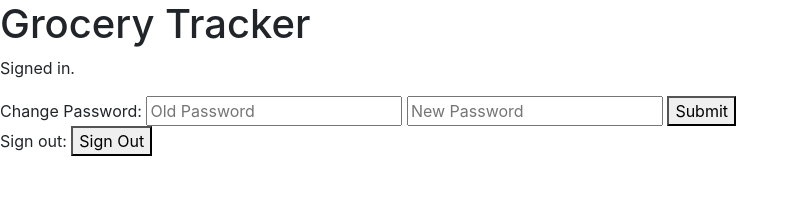
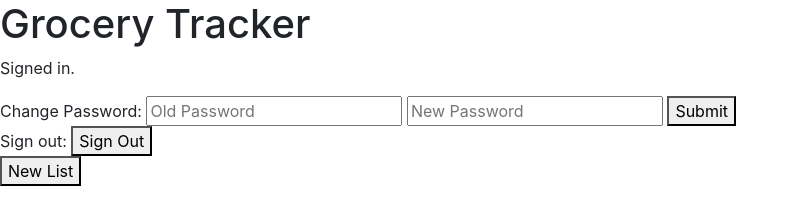
Before and after one commit to zanhorst/full-stack-project, a website built with webpack: page index.html in a window 1280 px wide. Both pictures are taken after typing "name@example.com", "Sample123" into the empty fields and a click on the button "Submit". Shown: the whole page, without its empty margins (0-799 px from the left). Built offline with nearby package versions, Linux system fonts and the light colour scheme; files whose address does not match are found by name.

Commit message:
index committed
evidently, this commit didn't work the first time i tried to submit it.
I don't remember what it was for, probably deploying to GHPages.

```diff
--- a/index.html
+++ b/index.html
@@ -15,7 +15,7 @@
     <h1>Grocery Tracker</h1>
     <p id="message"></p>
     <div class="unauthenticated">
-        <form id="sign-up">Sign Up
+      <form id="sign-up">Sign Up:
         <label for="inputEmail">Email Address:</label>
         <input type="email" placeholder="Enter email" name="credentials[email]">
         <label for="inputPassword">Password:</label>
@@ -33,6 +33,7 @@
       </form>
     </div>
     <div class="authenticated">
+      <div id="nav">
         <form id="change-password">Change Password:
           <input type="password" placeholder="Old Password" name="passwords[old]">
           <input type="password" placeholder="New Password" name="passwords[new]">
@@ -41,7 +42,10 @@
         <form id="sign-out">Sign out:
           <button type="submit">Sign Out</button>
         </form>
+        <form id="new-list">
+          <button type="click">New List</button>
         </form>
+      </div>
     </div>
   </body>
 </html>
```
Lines whose indentation alone changed are shown as unchanged.
